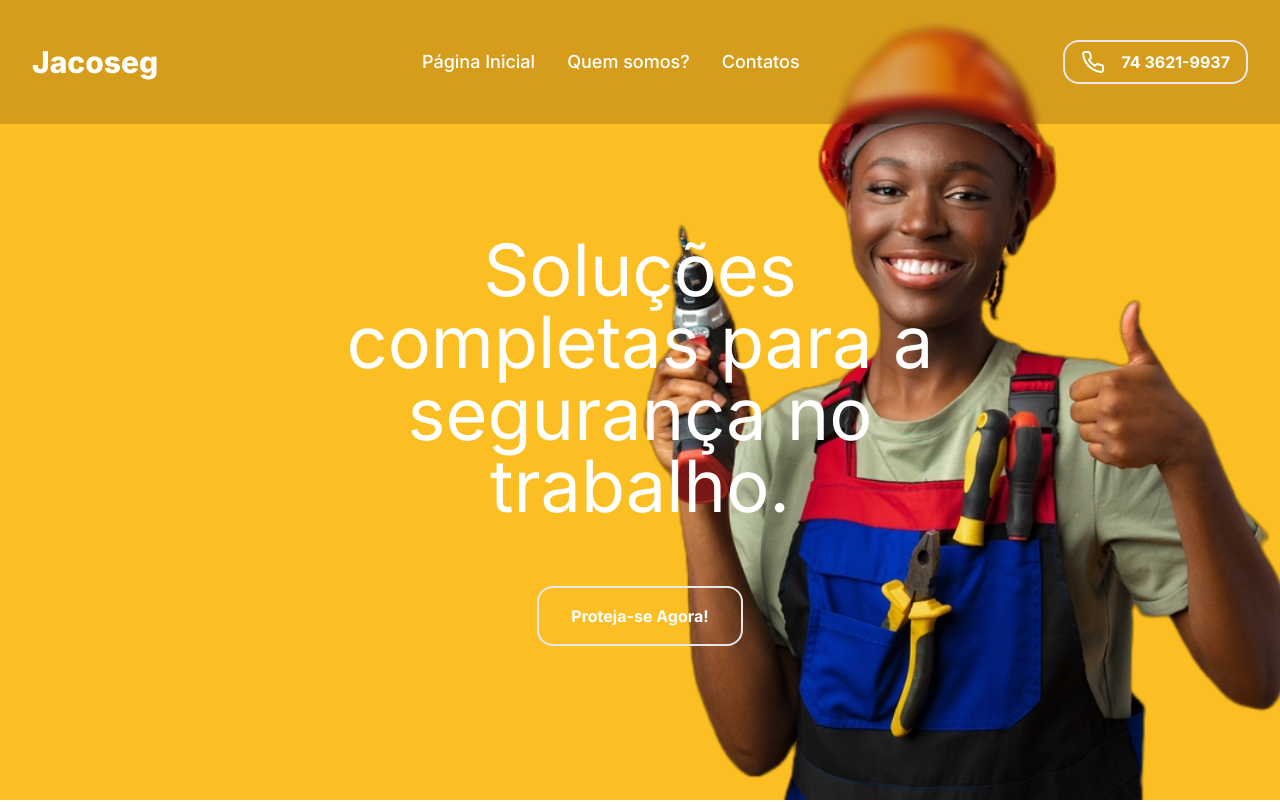
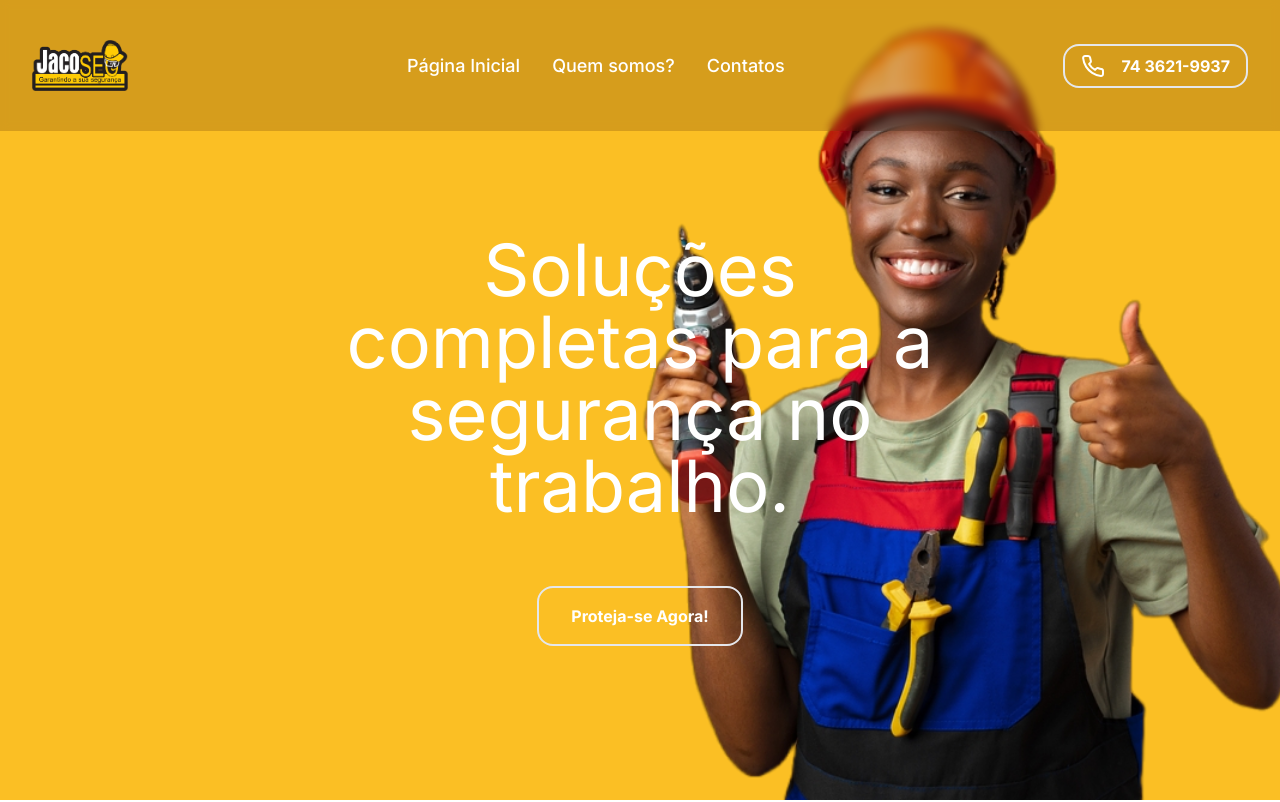
Before and after one commit to felipegomss/jacoseg, a Next.js app: page / in a window 1280 px wide. Shown: the top 802 px of the page. Built offline with nearby package versions, Linux system fonts and the light colour scheme.

Commit message:
adc logo no header e footer

```diff
--- a/src/components/Footer.tsx
+++ b/src/components/Footer.tsx
@@ -26,7 +26,13 @@ export default function Footer() {
       <div className="container mx-auto py-10 pt-32">
         <div className="flex flex-col md:flex-row justify-between items-center pb-20">
           <div className="mb-4 md:mb-0">
-            <h2 className="text-3xl font-bold text-white mb-2">Jacoseg</h2>
+            <Image
+              src={"/logo-jacoseg.png"}
+              alt=""
+              width={200}
+              height={100}
+              className="mb-2"
+            />
             <p className="text-gray-300">Contatos</p>
             <p className="text-gray-300">
               Telefone:{" "}
--- a/src/components/Header.tsx
+++ b/src/components/Header.tsx
@@ -3,6 +3,7 @@
 import { Menu, Phone, X } from "lucide-react";
 import React, { useState } from "react";
 import Link from "next/link";
+import Image from "next/image";
 
 export default function Header() {
   const [open, setOpen] = useState(false);
@@ -34,7 +35,7 @@ export default function Header() {
     >
       <nav className="flex md:flex-row flex-col justify-between py-10 items-center w-full max-w-7xl mx-auto">
         <div className="flex justify-between items-center md:w-auto w-full ">
-          <h1 className="text-3xl font-extrabold">Jacoseg</h1>
+          <Image src={"/logo-jacoseg.png"} alt="" width={125} height={50} />
           {open ? (
             <button
               className="md:hidden p-2 bg-white/10 rounded-full"
```
Also changed, not shown: public/logo-jacoseg.png (added).
